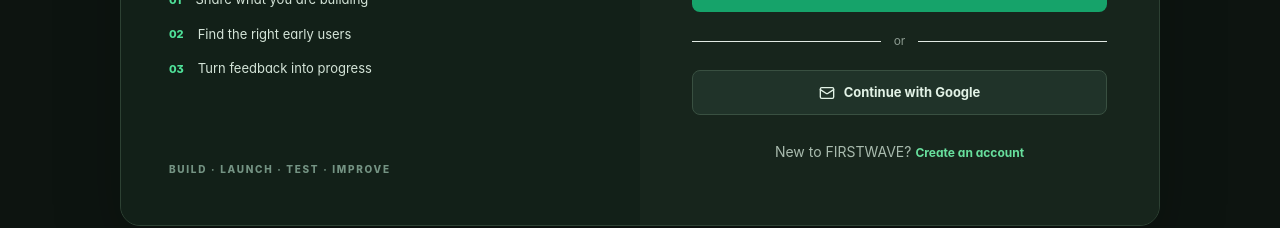
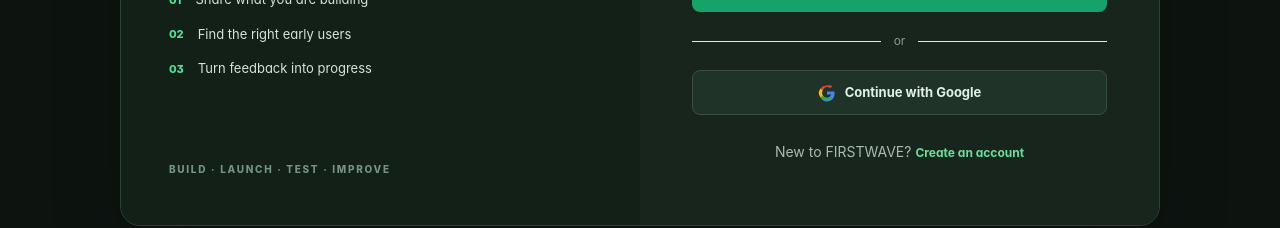
Before and after one commit to KIm-Taeyoon1001/FIRSTWAVE, a Next.js app: page /login in a window 1280 px wide. Shown: the part 600-828 px from the top of the page. Built offline with nearby package versions, Linux system fonts and the light colour scheme; no server answers.

Commit message:
Add Google brand mark to sign-in button

```diff
--- a/src/app/polish.css
+++ b/src/app/polish.css
@@ -54,7 +54,7 @@ header:not(.hero-shell) .mobile-nav nav a:hover{background:#e6f5ec}
 .auth-layout .auth-card{width:auto;max-width:none;border:0;border-radius:0;box-shadow:none;padding:62px 52px;align-self:center}.auth-layout .auth-card h1{font-size:34px;margin:14px 0 8px}.auth-layout .auth-card>p{font-size:14px;margin-bottom:30px}
 .auth-fields{gap:17px}.auth-fields label{font-size:12px}.auth-fields .field{height:45px}.auth-fields .button{height:46px;margin-top:4px}.auth-note{display:flex;align-items:center;gap:6px;margin:-4px 0;color:#607568;font-size:11px}.auth-note svg{color:#16a36a}
 .auth-field-hint{color:var(--muted);font-size:10px;font-weight:500;line-height:1.45}.auth-confirmation{display:flex;align-items:flex-start;gap:10px;padding:12px 13px;border:1px solid #2d5b3d;border-radius:9px;background:#193424;color:#b8d9c2;font-size:11px;line-height:1.5}.auth-confirmation svg{flex:none;margin-top:1px;color:#65d995}.auth-confirmation strong{display:block;margin-bottom:2px;color:#e3f4e8;font-size:11px}
-.auth-divider{display:flex;align-items:center;gap:13px;margin:20px 0;color:#8a998f;font-size:12px}.auth-divider:before,.auth-divider:after{content:"";flex:1;height:1px;background:#e2eae4}.auth-google{width:100%;height:45px}.auth-switch{text-align:center;margin:25px 0 0!important}
+.auth-divider{display:flex;align-items:center;gap:13px;margin:20px 0;color:#8a998f;font-size:12px}.auth-divider:before,.auth-divider:after{content:"";flex:1;height:1px;background:#e2eae4}.auth-google{width:100%;height:45px}.auth-google .google-mark{width:18px;height:18px;flex:none}.auth-switch{text-align:center;margin:25px 0 0!important}
 .auth-pending{display:flex;align-items:flex-start;gap:10px;padding:13px;margin:0 0 20px;border:1px solid #c6ded0;border-radius:9px;background:#eff8f2;color:#275a3d;font-size:12px;line-height:1.5}.auth-pending svg{flex:none;margin-top:1px}
 @media(max-width:800px){.auth-layout{grid-template-columns:1fr;max-width:550px}.auth-story{min-height:220px;padding:30px}.auth-story h2{font-size:32px;max-width:450px}.auth-story p{margin-bottom:0}.auth-story-steps,.auth-story small{display:none}.auth-layout .auth-card{padding:38px 30px}}
 @media(max-width:500px){.auth-page{padding:20px 14px}.auth-story{min-height:180px;padding:25px}.auth-story h2{font-size:28px}.auth-story p{font-size:12px}.auth-layout .auth-card{padding:30px 24px}.auth-layout .auth-card h1{font-size:28px}}
--- a/src/components/auth-form.tsx
+++ b/src/components/auth-form.tsx
@@ -1,5 +1,5 @@
 import Link from 'next/link';
-import { ArrowRight, Check, LockKeyhole, Mail, MailCheck, Sparkles } from 'lucide-react';
+import { ArrowRight, Check, LockKeyhole, MailCheck, Sparkles } from 'lucide-react';
 import { googleSignIn, signIn, signUp } from '@/lib/actions';
 import { configured } from '@/lib/supabase';
 
@@ -25,8 +25,17 @@ export function AuthForm({ mode, message }: { mode: 'login' | 'signup'; message?
         {signup && <div className="auth-confirmation"><MailCheck size={17}/><span><strong>Confirm by email</strong>We’ll send a link to verify your address before you get started.</span></div>}
         <button className="button" disabled={!configured}>{signup ? 'Create account' : 'Log in'}<ArrowRight size={16}/></button>
       </form>
-      <div className="auth-divider"><span>or</span></div><form action={googleSignIn}><button className="button light auth-google" disabled={!configured}><Mail size={16}/> Continue with Google</button></form>
+      <div className="auth-divider"><span>or</span></div><form action={googleSignIn}><button className="button light auth-google" disabled={!configured}><GoogleMark/> Continue with Google</button></form>
       <p className="auth-switch">{signup ? 'Already have an account?' : 'New to FIRSTWAVE?'} <Link className="small-link" href={signup ? '/login' : '/signup'}>{signup ? 'Log in' : 'Create an account'}</Link></p>
     </section>
   </div></main>;
 }
+
+function GoogleMark() {
+  return <svg className="google-mark" viewBox="0 0 48 48" aria-hidden="true">
+    <path fill="#4285F4" d="M43.611 20.083H42V20H24v8h11.303A12 12 0 0 1 13.3 31.107l-6.59 5.11A20 20 0 0 0 44 24c0-1.34-.138-2.648-.389-3.917Z"/>
+    <path fill="#34A853" d="M24 44c5.4 0 10.23-2.06 13.9-5.43l-6.42-5.43A12 12 0 0 1 13.3 31.107l-6.59 5.11A20 20 0 0 0 24 44Z"/>
+    <path fill="#FBBC05" d="M13.3 31.107a12 12 0 0 1 0-14.214L6.71 11.783a20 20 0 0 0 0 24.434l6.59-5.11Z"/>
+    <path fill="#EA4335" d="M24 8a11.9 11.9 0 0 1 8.45 3.3l5.96-5.96A19.9 19.9 0 0 0 24 4 20 20 0 0 0 6.71 11.783l6.59 5.11A12 12 0 0 1 24 8Z"/>
+  </svg>;
+}
```
